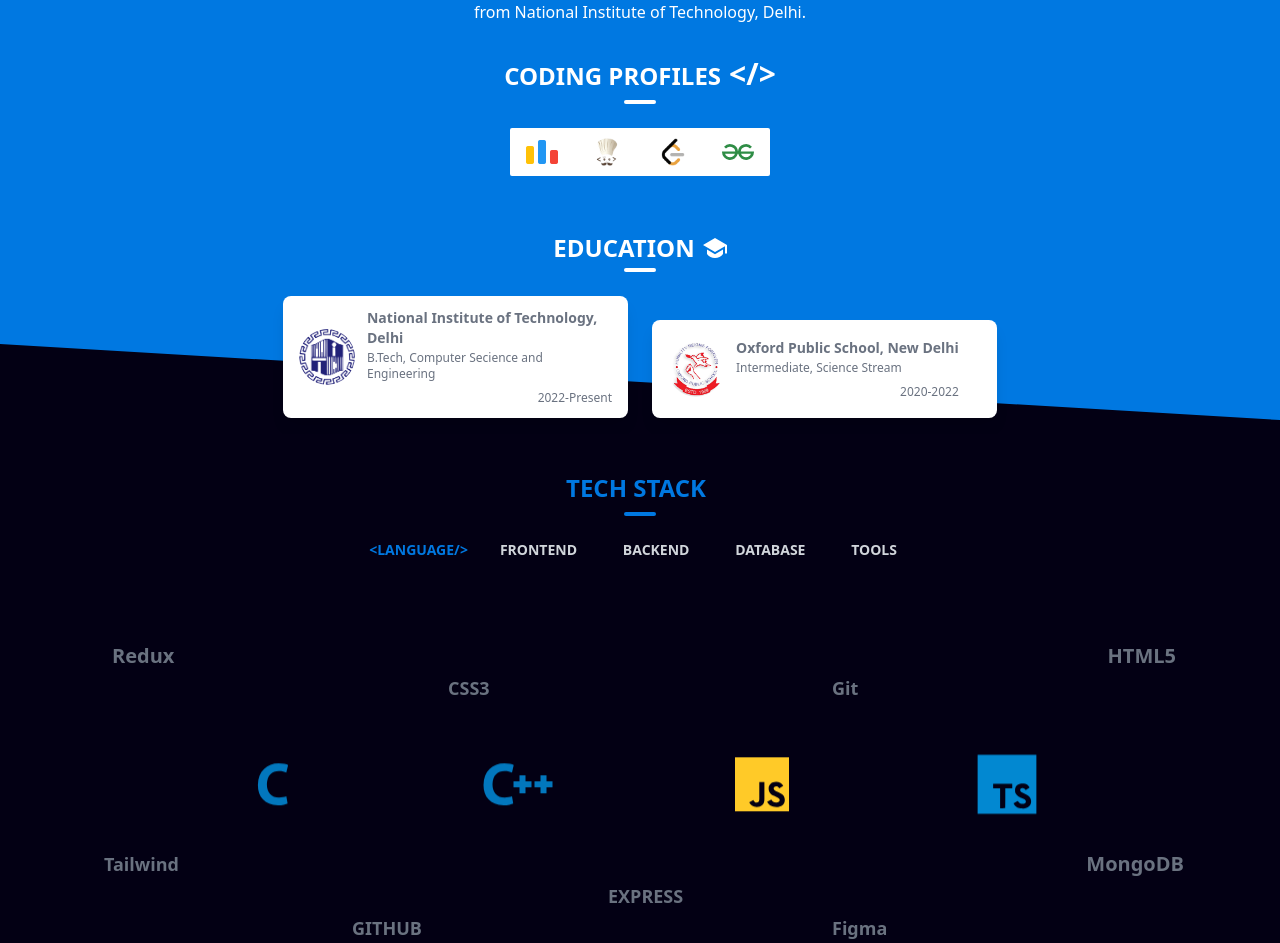
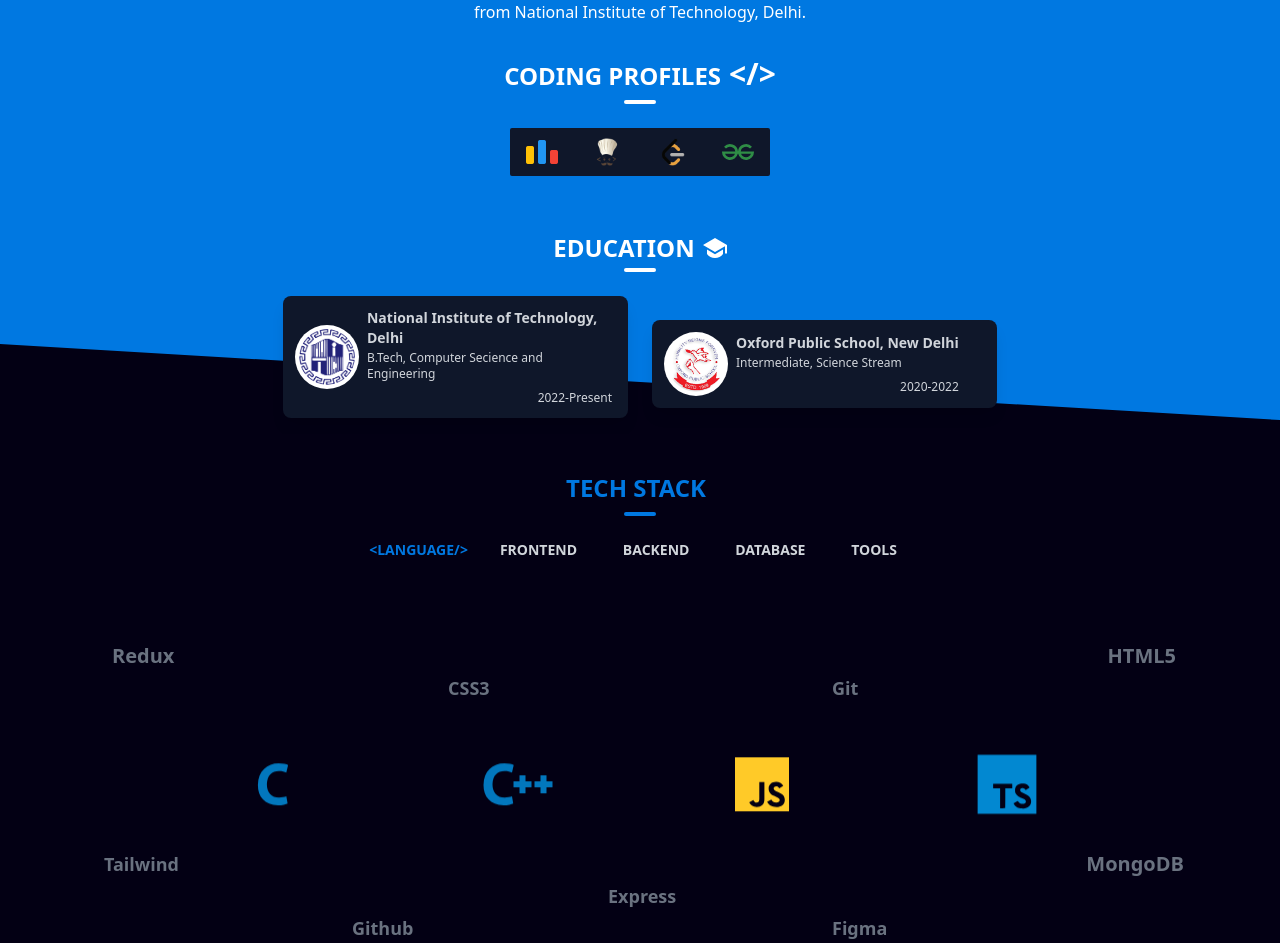
Before and after one commit to Jugnu-Gupta/Portfolio, a React (Vite) app: page / in a window 1280 px wide. Shown: the part 1189-2132 px from the top of the page. Built offline with nearby package versions, Linux system fonts and the light colour scheme.

Commit message:
about UI improve

```diff
--- a/src/App.tsx
+++ b/src/App.tsx
@@ -7,7 +7,6 @@
 import Achievements from "./components/Achievements/Achievements";
 import Contact from "./components/Contact";
 import StarsCanvas from "./components/StarBackground";
-import jugnu from "./assets/jugnu.png";
 
 function App() {
 	return (
--- a/src/components/About/CodingProfile.tsx
+++ b/src/components/About/CodingProfile.tsx
@@ -16,7 +16,7 @@
 	}, []);
 
 	return (
-		<div className="">
+		<div>
 			<h1 className="mt-4 flex justify-center items-center text-white text-2xl font-bold text-center">
 				<span className="pr-2">CODING PROFILES</span>
 				<span className="text-3xl pb-1">&lt;/&gt;</span>
@@ -24,39 +24,83 @@
 			<div className="h-1 rounded-full w-8 bg-white mx-auto mb-6 mt-1"></div>
 
 			<div
-				className="bg-white flex justify-between items-center max-w-[260px] mx-auto mb-10 px-4 py-2 rounded-sm"
+				className="bg-secondaryBg text-nowrap text-dark-lighter text-xs flex justify-between items-center max-w-[260px] mx-auto mb-10 px-4 py-2 rounded-sm"
 				data-aos="fade-up">
-				<a href="#" target="_blank">
+				<a
+					href="https://codeforces.com/profile/jugnugupta33/"
+					target="_blank"
+					className="group">
 					<img
 						src={codeforces}
 						loading="lazy"
 						alt="codeforces"
-						className="w-8 h-8"
+						className="w-8 h-8 group-hover:scale-110 duration-300"
 					/>
+					<div
+						className="absolute z-20 -bottom-9 -left-1/3 bg-secondaryBg rounded-md
+							shadow-lg px-3 py-1 opacity-0 group-hover:opacity-100 transition-opacity duration-300">
+						<div
+							className="absolute left-1/2 -top-2 transform -translate-x-1/2 bottom-[-8px] h-0 w-0
+								border-x-[8px] border-x-transparent border-b-[8px] border-b-secondaryBg"></div>
+						<span>Codeforces: Specialist, Max Rating: 1530</span>
+					</div>
 				</a>
-				<a href="#" target="_blank">
+				<a
+					href="https://www.codechef.com/users/jugnugupta33/"
+					target="_blank"
+					className="group">
 					<img
 						src={codechef}
 						loading="lazy"
 						alt="codechef"
-						className="w-8 h-8"
+						className="w-8 h-8 group-hover:scale-110 duration-300"
 					/>
+					<div
+						className="absolute z-20 -bottom-9 -left-2 bg-secondaryBg rounded-md
+							shadow-lg px-3 py-1 opacity-0 group-hover:opacity-100 transition-opacity duration-300">
+						<div
+							className="absolute left-1/2 -top-2 transform -translate-x-1/2 bottom-[-8px] h-0 w-0
+								border-x-[8px] border-x-transparent border-b-[8px] border-b-secondaryBg"></div>
+						<span>Codechef: 3 Star, Max Rating: 1795</span>
+					</div>
 				</a>
-				<a href="#" target="_blank">
+				<a
+					href="https://leetcode.com/u/jugnugupta33/"
+					target="_blank"
+					className="group">
 					<img
 						src={leetcode}
 						loading="lazy"
 						alt="leetcode"
-						className="w-8 h-8"
+						className="w-8 h-8 group-hover:scale-110 duration-300"
 					/>
+					<div
+						className="absolute z-20 -bottom-9 -right-2 bg-secondaryBg rounded-md
+							shadow-lg px-3 py-1 opacity-0 group-hover:opacity-100 transition-opacity duration-300">
+						<div
+							className="absolute left-1/2 -top-2 transform -translate-x-1/2 bottom-[-8px] h-0 w-0
+								border-x-[8px] border-x-transparent border-b-[8px] border-b-secondaryBg"></div>
+						<span>Leetcode: Knight, Max Rating: 2045</span>
+					</div>
 				</a>
-				<a href="#" target="_blank">
+				<a
+					href="https://www.geeksforgeeks.org/user/jugnugupta33/"
+					target="_blank"
+					className="group">
 					<img
 						src={gfg}
 						loading="lazy"
 						alt="gfg"
-						className="w-8 h-8"
+						className="w-8 h-8 group-hover:scale-110 duration-300"
 					/>
+					<div
+						className="absolute z-20 -bottom-9 -right-1/3 bg-secondaryBg rounded-md
+							shadow-lg px-3 py-1 opacity-0 group-hover:opacity-100 transition-opacity duration-300">
+						<div
+							className="absolute left-1/2 -top-2 transform -translate-x-1/2 bottom-[-8px] h-0 w-0
+								border-x-[8px] border-x-transparent border-b-[8px] border-b-secondaryBg"></div>
+						<span>GeeksForGeeks: Solved 200+ Problems</span>
+					</div>
 				</a>
 			</div>
 		</div>
--- a/src/components/About/Education.tsx
+++ b/src/components/About/Education.tsx
@@ -23,8 +23,9 @@
 			<div className="h-1 rounded-full w-8 bg-white mx-auto mb-6 mt-1"></div>
 
 			<div className="flex gap-6 xs:flex-wrap sm:flex-wrap justify-center relative mb-4">
+				<div className="hover:translate-y-[-10px] duration-300">
 					<div
-					className="flex gap-2 items-center bg-white w-[345px] pl-3 pr-4 py-3 rounded-lg h-fit shadow-lg"
+						className="flex gap-2 items-center bg-secondaryBg w-[345px] pl-3 pr-4 py-3 rounded-lg h-fit shadow-lg"
 						data-aos="fade-right">
 						<img
 							src={NITD}
@@ -32,7 +33,7 @@
 							alt="NIT Delhi Logo"
 							className="bg-white p-1 rounded-full w-16 h-16"
 						/>
-					<div className=" text-dark-light">
+						<div className=" text-dark-lighter">
 							<h1 className="text-sm font-semibold mb-[2px]">
 								National Institute of Technology, Delhi
 							</h1>
@@ -42,9 +43,11 @@
 							<p className="text-xs text-right">2022-Present</p>
 						</div>
 					</div>
+				</div>
 
+				<div className="hover:translate-y-[-10px] duration-300">
 					<div
-					className="flex gap-2 items-center bg-white w-[345px] pl-3 pr-4 py-3 rounded-lg mt-6 sm:mt-2 xs:mt-2 shadow-lg"
+						className="flex gap-2 items-center bg-secondaryBg w-[345px] pl-3 pr-4 py-3 rounded-lg mt-6 sm:mt-2 xs:mt-2 shadow-lg"
 						data-aos="fade-left">
 						<img
 							src={OPS}
@@ -52,7 +55,7 @@
 							alt="NIT Delhi Logo"
 							className="bg-white p-1 rounded-full w-16 h-16"
 						/>
-					<div className=" text-dark-light">
+						<div className=" text-dark-lighter">
 							<h1 className="text-sm font-semibold mb-[2px]">
 								Oxford Public School, New Delhi
 							</h1>
@@ -64,6 +67,7 @@
 					</div>
 				</div>
 			</div>
+		</div>
 	);
 };
 
--- a/src/components/Achievements/Achievements.tsx
+++ b/src/components/Achievements/Achievements.tsx
@@ -37,7 +37,7 @@
 								className="mb-20 vertical-timeline-element--work"
 								iconClassName="shadow-md shadow-lg "
 								icon={
-									<div className="flex items-center justify-center w-full h-full bg-[#0f172a] rounded-full">
+									<div className="flex items-center justify-center w-full h-full bg-secondaryBg rounded-full">
 										<img
 											src={achieve.icon}
 											loading="lazy"
--- a/src/components/Contact.tsx
+++ b/src/components/Contact.tsx
@@ -73,9 +73,7 @@
 								</a>
 							</div>
 							<div className="mt-4" data-aos="fade-up">
-								<button
-									className="ml-9 px-6 my-4 py-2 text-primary font-bold text-sm
-									bg-white duration-300 hover:scale-110 hover:translate-x-5">
+								<button className="ml-9 px-6 my-4 py-2 text-primary font-bold text-sm bg-white">
 									<a href="#">SEE MY RESUME</a>
 								</button>
 							</div>
--- a/src/components/TechStack/TechStack.tsx
+++ b/src/components/TechStack/TechStack.tsx
@@ -1,5 +1,5 @@
 import React, { useState } from "react";
-import Logos from "./Logos";
+import TechStackIcons from "./TechStackIcons";
 import AOS from "aos";
 import "aos/dist/aos.css";
 
@@ -110,55 +110,37 @@
 					</nav>
 
 					{/* floating tools, frameworks, database */}
-					<div className="relative mt-20 text-dark-light font-semibold">
-						<h3
-							className="absolute top-0 left-12 text-xl"
-							data-aos="fade-right">
-							Redux
-						</h3>
-						<h3
-							className="absolute top-8 left-1/3 text-lg"
-							data-aos="fade-up">
-							CSS3
-						</h3>
-						<h3
-							className="absolute top-8 left-2/3 text-lg"
-							data-aos="fade-up">
-							Git
-						</h3>
-						<h3
-							className="absolute top-0 right-10 text-xl"
-							data-aos="fade-left">
-							HTML5
-						</h3>
-						<h3
-							className="absolute top-52 left-10 text-lg"
-							data-aos="fade-right">
-							Tailwind
-						</h3>
-						<h3
-							className="absolute top-[272px] left-1/4 text-lg"
-							data-aos="fade-up">
-							GITHUB
-						</h3>
-						<h3
-							className="absolute top-60 left-1/2 -ml-8 text-lg"
-							data-aos="fade-up">
-							EXPRESS
-						</h3>
-						<h3
-							className="absolute top-[272px] left-2/3 text-lg"
-							data-aos="fade-up">
-							Figma
-						</h3>
-						<h3
-							className="absolute top-52 right-8 text-xl"
-							data-aos="fade-left">
-							MongoDB
-						</h3>
+					<div className="relative z-20 mt-20 text-dark-light font-semibold">
+						<div className="absolute top-0 left-12 text-xl cursor-default duration-500 hover:text-primary hover:scale-110">
+							<h3 data-aos="fade-right">Redux</h3>
+						</div>
+						<div className="absolute top-8 left-1/3 text-lg cursor-default duration-500 hover:text-primary hover:scale-110">
+							<h3 data-aos="fade-up">CSS3</h3>
+						</div>
+						<div className="absolute top-8 left-2/3 text-lg cursor-default duration-500 hover:text-primary hover:scale-110">
+							<h3 data-aos="fade-up">Git</h3>
+						</div>
+						<div className="absolute top-0 right-10 text-xl cursor-default duration-500 hover:text-primary hover:scale-110">
+							<h3 data-aos="fade-left">HTML5</h3>
+						</div>
+						<div className="absolute top-52 left-10 text-lg cursor-default duration-500 hover:text-primary hover:scale-110">
+							<h3 data-aos="fade-right">Tailwind</h3>
+						</div>
+						<div className="absolute top-[272px] left-1/4 text-lg cursor-default duration-500 hover:text-primary hover:scale-110">
+							<h3 data-aos="fade-up">Github</h3>
+						</div>
+						<div className="absolute top-60 left-1/2 -ml-8 text-lg cursor-default duration-500 hover:text-primary hover:scale-110">
+							<h3 data-aos="fade-up">Express</h3>
+						</div>
+						<div className="absolute top-[272px] left-2/3 text-lg cursor-default duration-500 hover:text-primary hover:scale-110">
+							<h3 data-aos="fade-up">Figma</h3>
+						</div>
+						<div className="absolute top-52 right-8 text-xl cursor-default duration-500 hover:text-primary hover:scale-110">
+							<h3 data-aos="fade-left">MongoDB</h3>
+						</div>
 					</div>
 
-					<Logos activeTab={activeTab} />
+					<TechStackIcons activeTab={activeTab} />
 
 					{/* {activeTab === "language" && <div />} */}
 				</div>
--- a/src/constants/achievements.ts
+++ b/src/constants/achievements.ts
@@ -22,7 +22,7 @@
 	{
 		id: 2,
 		title: "Codechef",
-		subTitle: "★★★,  Max Ratings 1795",
+		subTitle: "3 Star,  Max Ratings 1795",
 		description: `In the Codechef Starters 104, I secured a global rank of 35.`,
 		link: "https://www.codechef.com/users/jugnugupta33",
 		icon: ACHIEVEMENT_ICONS.codeChefIcon,
--- a/tailwind.config.js
+++ b/tailwind.config.js
@@ -18,6 +18,7 @@
       colors: {
         'primary': '#0078e1',
         'primaryBg': '#030014',
+        'secondaryBg': '#0f172a',
         'secondary': '#fff',
         'dark': '#000',
         'dark-light': '#6a7280',
```
Also changed, not shown: src/components/TechStack/TechStackIcons.tsx (renamed from src/components/TechStack/Logos.tsx, +42 -42 lines), src/assets/techStacks/github.png. Lines whose indentation alone changed are shown as unchanged.
